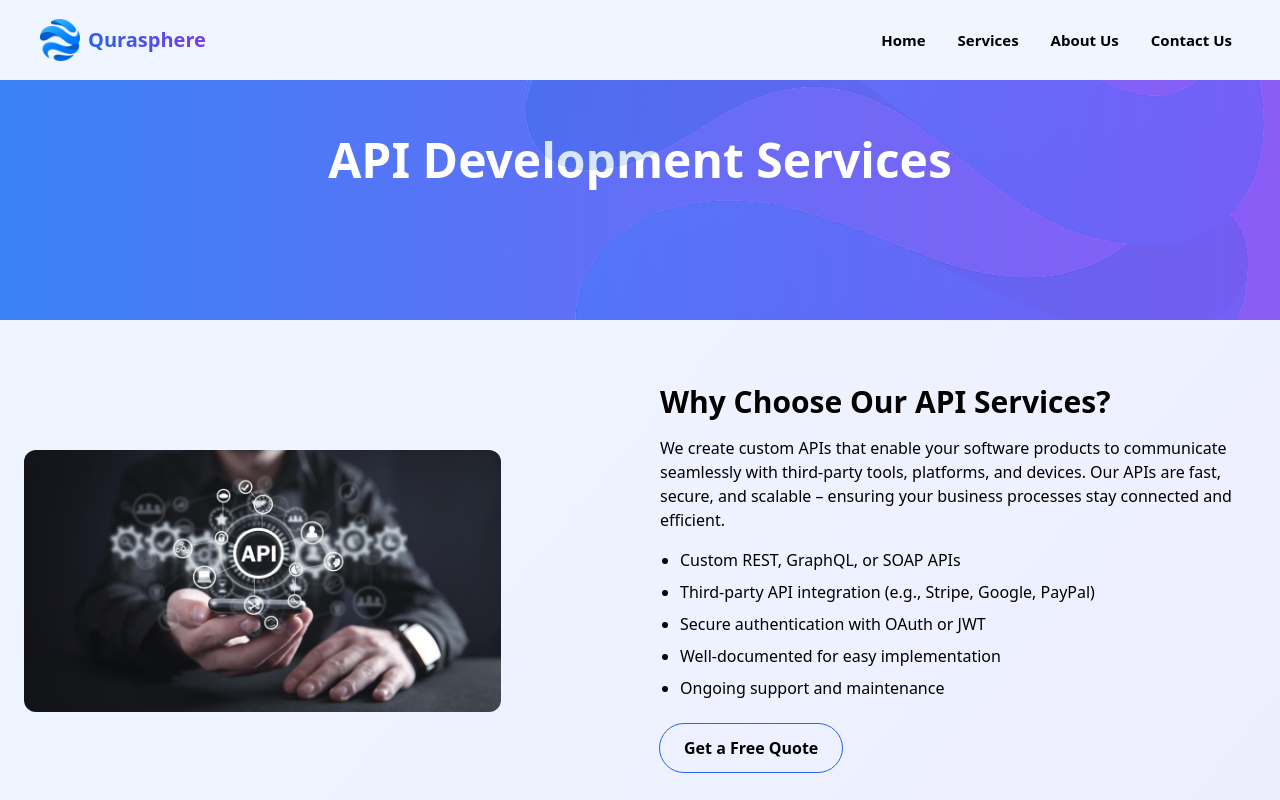
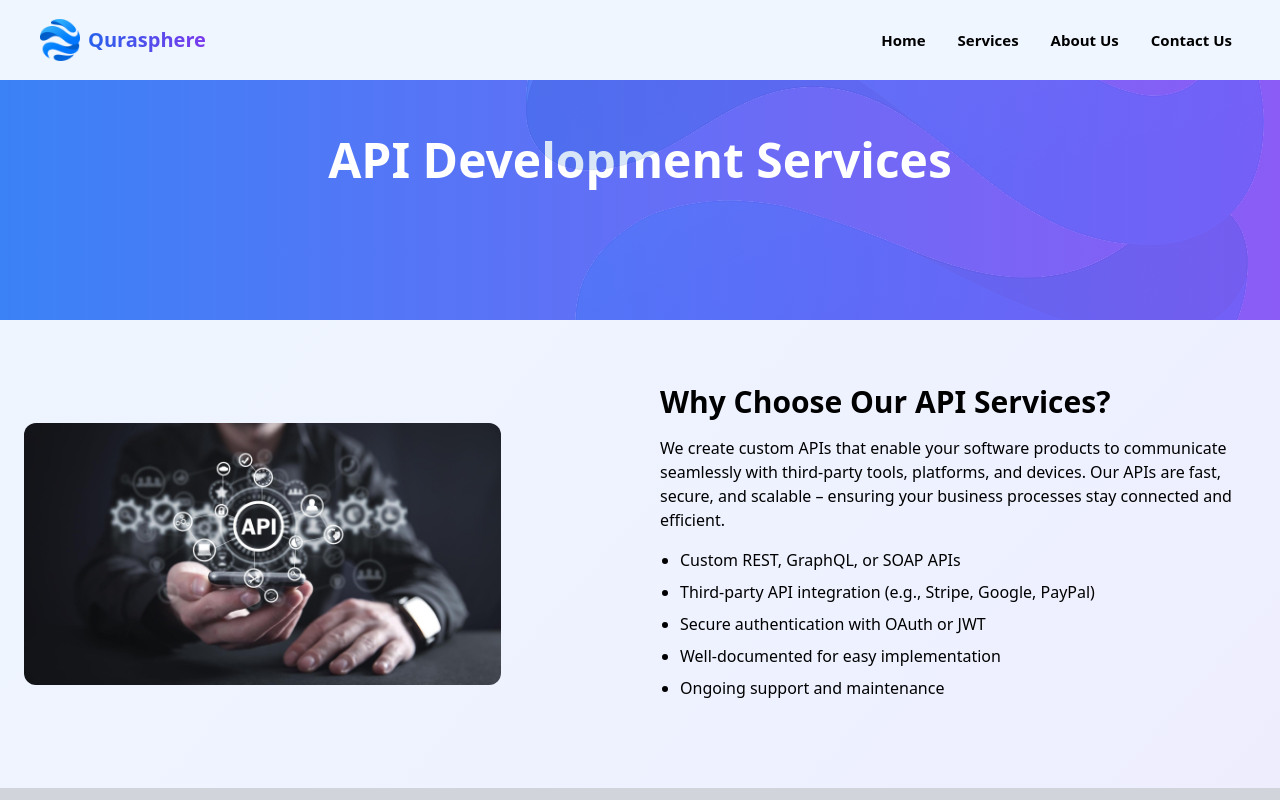
Before and after one commit to grimwebdeveloper/Qurasphere, a React (Vite) app: page /api-development in a window 1280 px wide. Shown: the top 800 px of the page. Built offline with nearby package versions, Linux system fonts and the light colour scheme.

Commit message:
remove button from detailed page

```diff
--- a/src/components/CtaBanner.jsx
+++ b/src/components/CtaBanner.jsx
@@ -10,7 +10,7 @@ export default function CtaBanner() {
             <div>
             <Link
           to="/contact-us"
-          className="inline-block outline outline-1 outline-blue-600 px-6 py-3 rounded-full relative font-semibold hover:text-white hover:outline-none btn-effect"
+          className="inline-block outline outline-1 outline-blue-600 px-6 py-3 rounded-full relative font-semibold hover:text-white hover:outline-none btn-effect z-[1]"
         >
           Request a Consultation
         </Link>
--- a/src/components/ImageWithContent.jsx
+++ b/src/components/ImageWithContent.jsx
@@ -26,14 +26,14 @@ export default function ImageWithContent({
                         <li key={index}>{feature}</li>
                     ))}
                 </ul>
-                {buttonText && buttonLink && (
+                {/* {buttonText && buttonLink && (
                     <a
                         href={buttonLink}
                         className="inline-block outline outline-1 outline-blue-600 px-6 py-3 rounded-full relative font-semibold hover:text-white hover:outline-none btn-effect"
                     >
                         {buttonText}
                     </a>
-                )}
+                )} */}
 
             </div>
 
```
